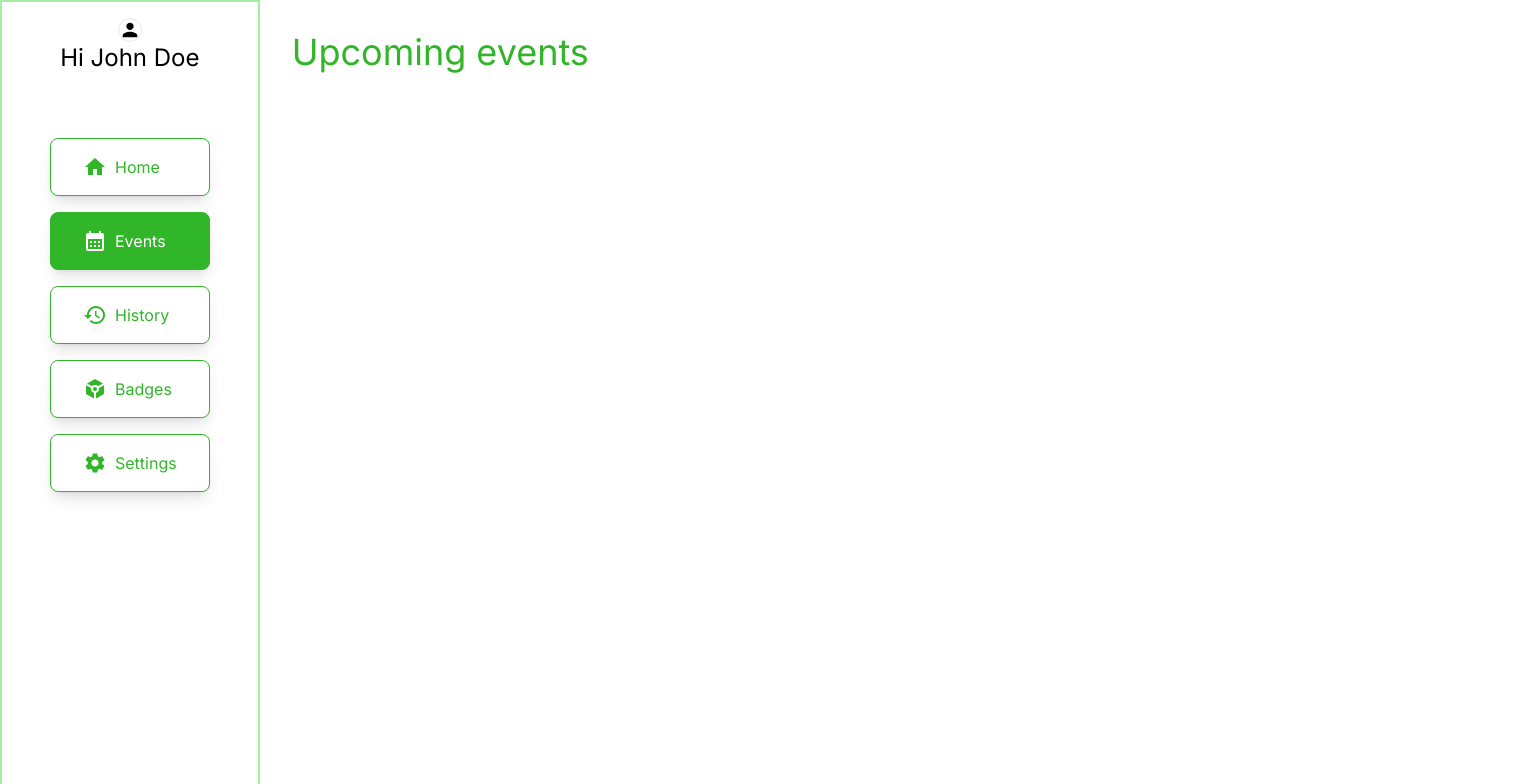
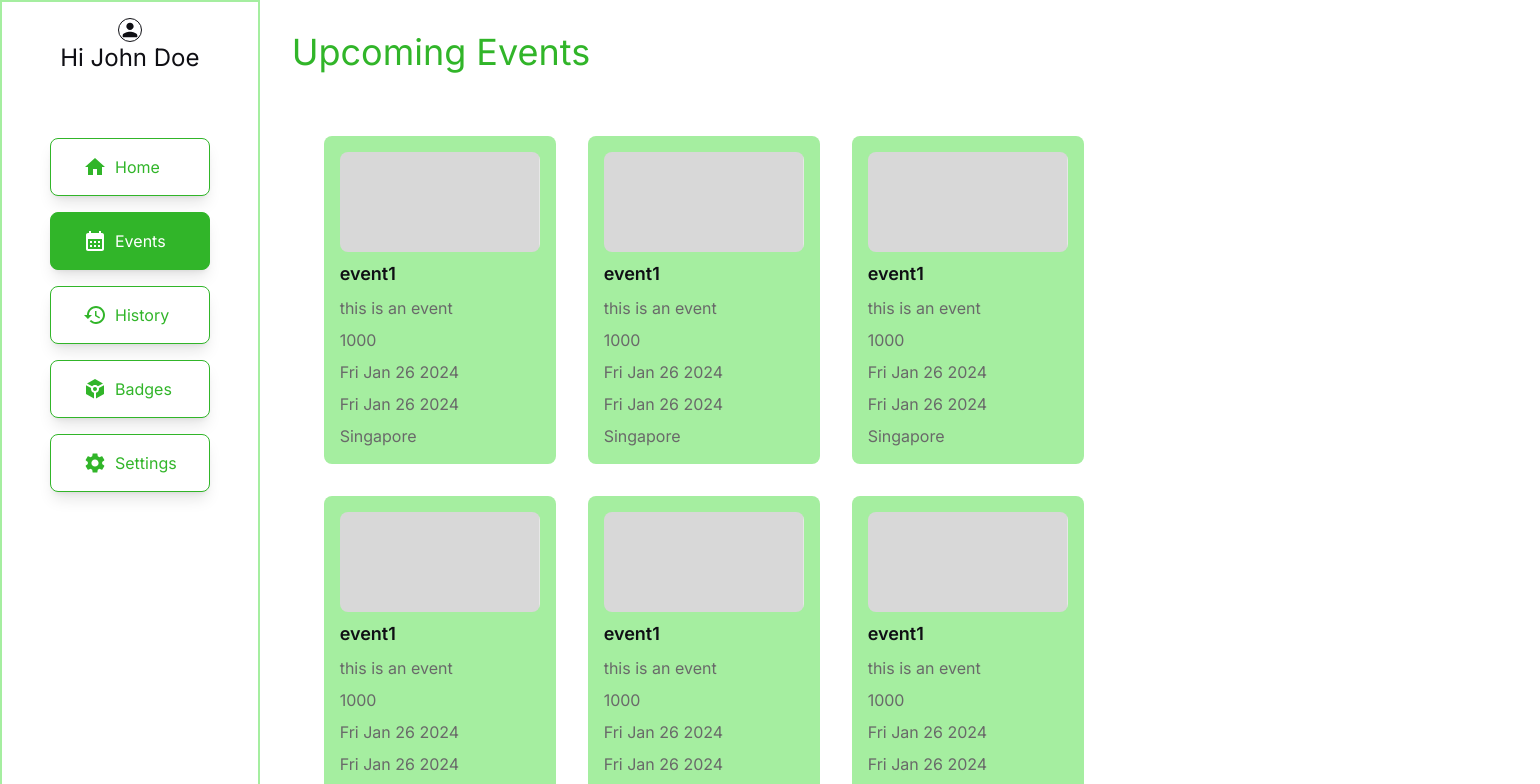
Before and after one commit to TriveTribe/TriveTribe, a Next.js app: page /events in a window 1280 px wide. Shown: the top 784 px of the page, 1540 px wide, since content can reach past the window. Built offline with nearby package versions, Linux system fonts and the light colour scheme.

Commit message:
Add EventCard

```diff
--- a/src/app/events/page.tsx
+++ b/src/app/events/page.tsx
@@ -1,12 +1,83 @@
+import EventCardComponent from '@/components/eventComponents/EventCardComponent';
 import EventHeaderComponent from '@/components/eventComponents/EventHeaderComponent'
+import HeaderComponent from '@/components/eventComponents/HeaderComponent';
+import { EventModel } from '@/models/eventModel';
+import { fetchEvents } from '@/utils/pocketbase/events/fetchEvents';
 import React from 'react'
 
 type Props = {}
 
-const EventPage = (props: Props) => {
+const DUMMY_EVENTS: EventModel[] = [
+  {
+    name: "event1",
+    description: "this is an event",
+    startDateTime: new Date(Date.now() - 1000 * 60 * 60 * 24 * 7),
+    endDateTime: new Date(Date.now() - 1000 * 60 * 60 * 24 * 7),
+    location: "Singapore",
+    organizer: "cn1blgyikljtwhl",
+    xpGiven: 1000,
+  },
+  {
+    name: "event1",
+    description: "this is an event",
+    startDateTime: new Date(Date.now() - 1000 * 60 * 60 * 24 * 7),
+    endDateTime: new Date(Date.now() - 1000 * 60 * 60 * 24 * 7),
+    location: "Singapore",
+    organizer: "cn1blgyikljtwhl",
+    xpGiven: 1000,
+  },
+  {
+    name: "event1",
+    description: "this is an event",
+    startDateTime: new Date(Date.now() - 1000 * 60 * 60 * 24 * 7),
+    endDateTime: new Date(Date.now() - 1000 * 60 * 60 * 24 * 7),
+    location: "Singapore",
+    organizer: "cn1blgyikljtwhl",
+    xpGiven: 1000,
+  },
+  {
+    name: "event1",
+    description: "this is an event",
+    startDateTime: new Date(Date.now() - 1000 * 60 * 60 * 24 * 7),
+    endDateTime: new Date(Date.now() - 1000 * 60 * 60 * 24 * 7),
+    location: "Singapore",
+    organizer: "cn1blgyikljtwhl",
+    xpGiven: 1000,
+  },
+  {
+    name: "event1",
+    description: "this is an event",
+    startDateTime: new Date(Date.now() - 1000 * 60 * 60 * 24 * 7),
+    endDateTime: new Date(Date.now() - 1000 * 60 * 60 * 24 * 7),
+    location: "Singapore",
+    organizer: "cn1blgyikljtwhl",
+    xpGiven: 1000,
+  },
+  {
+    name: "event1",
+    description: "this is an event",
+    startDateTime: new Date(Date.now() - 1000 * 60 * 60 * 24 * 7),
+    endDateTime: new Date(Date.now() - 1000 * 60 * 60 * 24 * 7),
+    location: "Singapore",
+    organizer: "cn1blgyikljtwhl",
+    xpGiven: 1000,
+  }
+]
+
+const EventPage = async (props: Props) => {
+
   return (
-    <div className='flex flex-col h-full w-full'>
-      <EventHeaderComponent />
+    <div className='flex flex-col'>
+      <HeaderComponent title="Upcoming Events" />
+      <div className='flex flex-wrap gap-8 px-16 py-8'>
+        {
+          DUMMY_EVENTS.map((event, index) => {
+            return (
+              <EventCardComponent key={index} event={event} />
+            )
+          })
+        }
+      </div>
     </div>
   )
 }
--- a/src/app/layout.tsx
+++ b/src/app/layout.tsx
@@ -17,9 +17,9 @@ export default function RootLayout({
 }>) {
   return (
     <html lang="en">
-      <body className={`${inter.className} h-full w-full overflow-hidden bg-white text-black flex`}>
+      <body className={`${inter.className} bg-white text-black flex`}>
         <SidebarComponent  />
-        <div>{children}</div>
+        {children}
       </body>
     </html>
   );
--- /dev/null
+++ b/src/components/eventComponents/EventCardComponent.tsx
@@ -0,0 +1,26 @@
+import { EventModel } from '@/models/eventModel'
+import React from 'react'
+import Image from 'next/image'
+
+type Props = {
+  event: EventModel
+}
+
+const EventCardComponent = ({ event }: Props) => {
+
+  const image = event.images ? event.images[0] : '/imagePlaceholder.png'
+
+  return (
+    <div className='flex flex-col rounded-lg p-4 space-y-2 bg-lightGreen'>
+      <Image src={image} alt={event.name} width={200} height={200} className='w-[200px] h-[100px] rounded-lg' />
+      <h1 className='text-lg font-semibold'>{event.name}</h1>
+      <p className='text-gray'>{event.description}</p>
+      <p className='text-gray'>{event.xpGiven}</p>
+      <p className='text-gray'>{event.startDateTime.toDateString()}</p>
+      <p className='text-gray'>{event.endDateTime.toDateString()}</p>
+      <p className='text-gray'>{event.location}</p>
+    </div>
+  )
+}
+
+export default EventCardComponent
--- a/src/components/eventComponents/EventHeaderComponent.tsx
+++ b/src/components/eventComponents/EventHeaderComponent.tsx
@@ -4,7 +4,7 @@ type Props = {}
 
 const EventHeaderComponent = (props: Props) => {
   return (
-    <div className='text-[#31B529] p-8 w-screen flex'>
+    <div className='text-[#31B529] p-8 w-full flex'>
       <p className='text-4xl'>Upcoming events</p>
     </div>
   )
--- a/src/components/eventComponents/HeaderComponent.tsx
+++ b/src/components/eventComponents/HeaderComponent.tsx
@@ -6,7 +6,7 @@ type Props = {
 
 const HeaderComponent = (props: Props) => {
   return (
-    <div className='text-[#31B529] p-8 w-screen flex'>
+    <div className='text-[#31B529] p-8 w-full flex'>
       <p className='text-4xl'>{props.title}</p>
     </div>
   )
--- a/tailwind.config.ts
+++ b/tailwind.config.ts
@@ -14,6 +14,16 @@ const config: Config = {
           "conic-gradient(from 180deg at 50% 50%, var(--tw-gradient-stops))",
       },
     },
+    colors: {
+      white: "#ffffff",
+      whitish: "#f5f7ff",
+      transparent: "transparent",
+      black: "#0f0f14",
+      green: "#31B529",
+      lightGreen: "#A5EEA0",
+      paleGreen: "#B4D6A4",
+      gray: "#696969"
+    }
   },
   plugins: [],
 };
```
Also changed, not shown: src/components/eventComponents/TextComponent.tsx (+8 -8 lines), public/imagePlaceholder.png (added).
